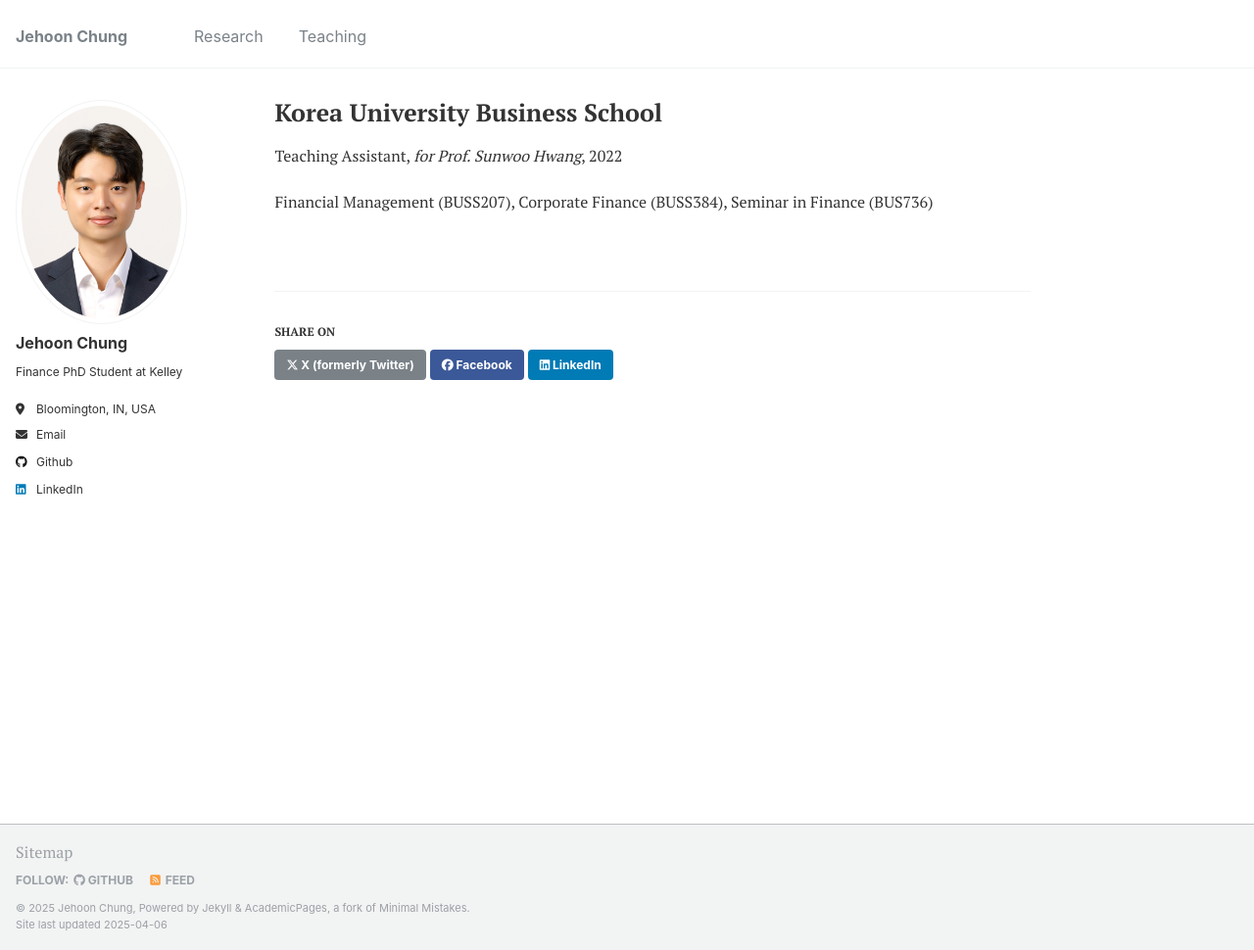
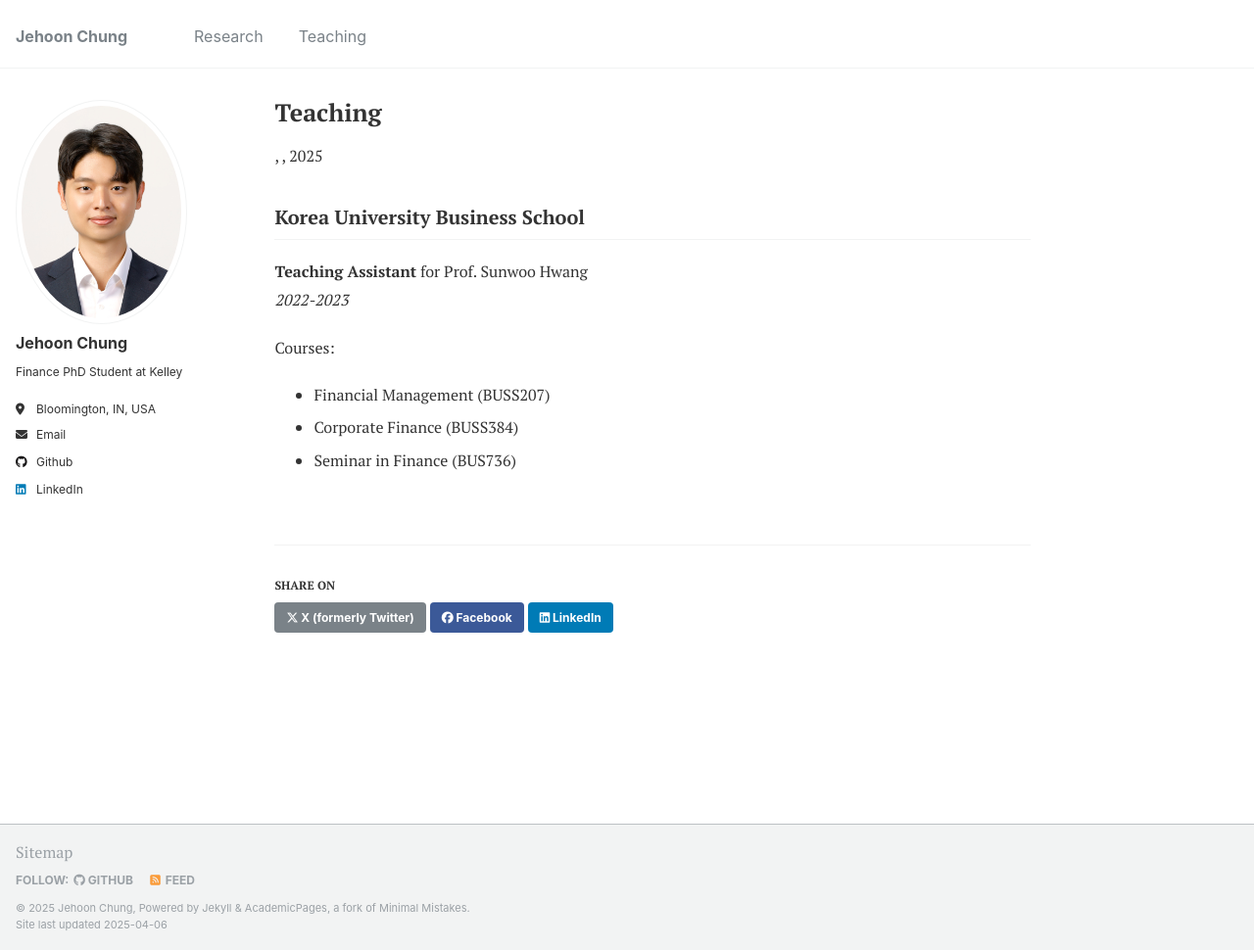
Before and after one commit to JehoonChung/jehoonchung.github.io, a Jekyll site: the page built from _teaching/2014-spring-teaching-1.md, in a window 1280 px wide and 970 px high. Shown: the whole window at 98% size. Built offline with Jekyll 4.4.1, drawn with Linux system fonts in a browser that asks for light colours.

Commit message:
Update 2014-spring-teaching-1.md

```diff
--- a/_teaching/2014-spring-teaching-1.md
+++ b/_teaching/2014-spring-teaching-1.md
@@ -1,10 +1,16 @@
 ---
-title: "Korea University Business School"
+layout: single
+author_profile: true
+title: "Teaching"
 collection: teaching
-type: "Teaching Assistant"
-venue: "for Prof. Sunwoo Hwang"
-date: "2022-01-01"
-location: "City, Country"
+permalink: /teaching/
 ---
 
-Financial Management (BUSS207), Corporate Finance (BUSS384), Seminar in Finance (BUS736)
+## Korea University Business School
+**Teaching Assistant** for Prof. Sunwoo Hwang
+*2022-2023*
+
+Courses:
+- Financial Management (BUSS207)
+- Corporate Finance (BUSS384)
+- Seminar in Finance (BUS736)
```
